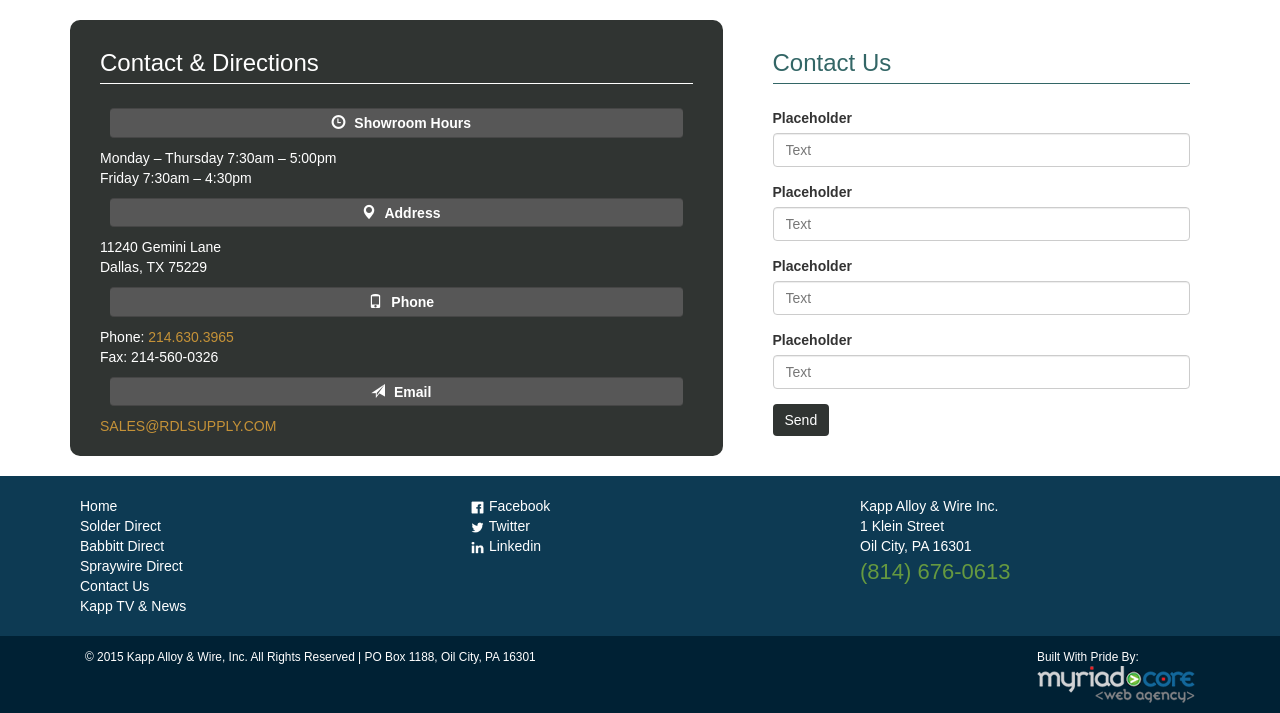
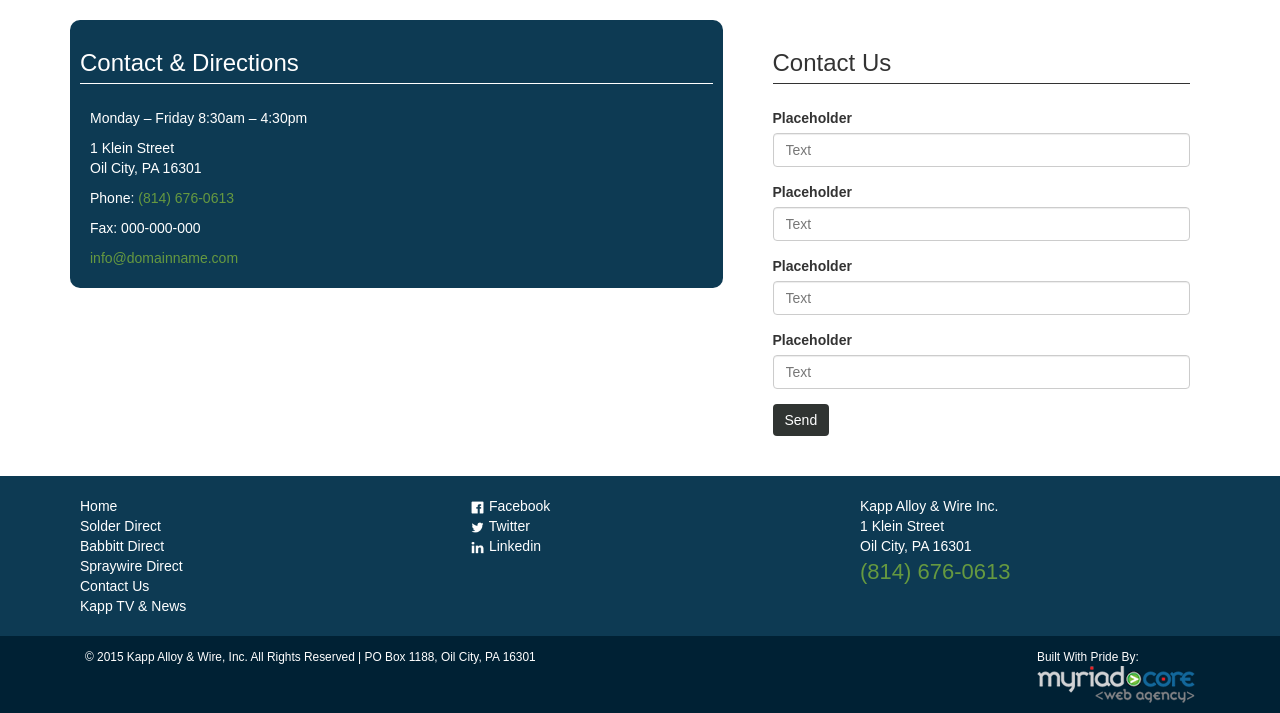
Before and after one commit to schwag/kappalloy, a PHP site: page /kappalloy/contact.php in a window 1280 px wide. Shown: the part 462-1175 px from the top of the page. Run offline with PHP 8.4, Linux system fonts and the light colour scheme; some libraries are stand-ins or nearby versions.

Commit message:
Added Contact Page

```diff
--- a/contact.php
+++ b/contact.php
@@ -8,7 +8,7 @@
 <section class="jumboMap">
    <!-- <div class="container">-->
 
-          <iframe src="https://www.google.com/maps/embed?pb=!1m14!1m8!1m3!1d6700.425186218038!2d-96.883978!3d32.892547!3m2!1i1024!2i768!4f13.1!3m3!1m2!1s0x864c2786d79b134d%3A0xdf700260d252daa!2s11240+Gemini+Ln%2C+Dallas%2C+TX+75229!5e0!3m2!1sen!2sus!4v1410883812371" width="100%" height="100%" frameborder="0" style="border:0"></iframe>
+          <iframe src="https://www.google.com/maps/embed?pb=!1m14!1m8!1m3!1d23931.546039763063!2d-79.72052972745493!3d41.429602845523796!3m2!1i1024!2i768!4f13.1!3m3!1m2!1s0x8833203831a77527%3A0xd951b521592b688a!2sKapp+Alloy+%26+Wire+Inc!5e0!3m2!1sen!2sus!4v1421441322513" width="100%" height="100%" frameborder="0" style="border:0"></iframe>
 
    <!-- </div>-->
 </section>
@@ -25,17 +25,12 @@
                             <div class="col-md-7">
                                 <div class="contactInfobox">
                                     <h3>Contact & Directions</h3>
-                                      <h4><span class="glyphicon glyphicon-time"></span> Showroom Hours</h4>
-                                          <p>Monday – Thursday 7:30am – 5:00pm</p>
-                                          <p>Friday 7:30am – 4:30pm</p>
-                                      <h4><span class="glyphicon glyphicon-map-marker"></span> Address</h4>
-                                          <p>11240 Gemini Lane</br>
-                                            Dallas, TX  75229</p>
-                                      <h4><span class="glyphicon glyphicon-phone"></span> Phone</h4>
-                                          <p>Phone: <a href="tel:214-630-3965">214.630.3965</a></p>
-                                          <p>Fax: 214-560-0326</p>
-                                      <h4><span class="glyphicon glyphicon-send"></span> Email</h4>
-                                          <p><a href="mailto:youremailaddress">SALES@RDLSUPPLY.COM</a></p>
+                                          <p>Monday – Friday 8:30am – 4:30pm</p>
+                                          <p>1 Klein Street</br>
+                                            Oil City, PA 16301</p>
+                                          <p>Phone: <a href="tel:1-814-676-0613">(814) 676-0613</a></p>
+                                          <p>Fax: 000-000-000</p>
+                                          <p><a href="mailto:youremailaddress">info@domainname.com</a></p>
                                 </div>
                             </div>
 
--- a/css/custom.css
+++ b/css/custom.css
@@ -12,8 +12,8 @@
 	padding-bottom: 7px;
 }
 h3{
-	color: #336666;
-	border-bottom: 1px solid #336666;
+	color: #333333;
+	border-bottom: 1px solid #333333;
 	margin-bottom: 24px;
 	padding-bottom: 7px;
 }
@@ -253,8 +253,8 @@
 	padding-right: 5px;
 }
 .contactInfobox{
-	background-color: #303432;
-	padding: 10px 30px 20px 30px;
+	background-color: #0D3A53;
+	padding: 10px;
 	margin: 10px 0px 10px 0px;
 	border-radius: 10px;
 	/*border: 2px solid #C59238;*/
@@ -273,11 +273,10 @@
 }
 .contactInfobox p{
 	color: #ffffff;
-	padding: 0px;
-	margin: 0px;
+	margin: 10px;
 }
 .contactInfobox a{
-	color: #C59238;
+	color: #669940;
 	padding: 0px;
 	margin: 0px;
 }
--- a/php/footer.php
+++ b/php/footer.php
@@ -40,7 +40,12 @@
         <div class="container">
             <footer>
                 <div class="col-md-6">
-                    <p><small>© 2015 Kapp Alloy & Wire, Inc. All Rights Reserved | PO Box 1188,  Oil City, PA 16301</small></p>
+                    <p><small>&copy; <?php
+                        $startYear = 2015;
+                        $curYear = date('Y');
+                        echo $startYear . (($startYear != $curYear) ? '-' . $curYear : '');
+                        ?> Kapp Alloy & Wire, Inc. All Rights Reserved | PO Box 1188,  Oil City, PA 16301</small>
+                    </p>
                 </div>
                 <div class="myriadCore col-md-6">
                     <p><small>Built With Pride By: <a href="http://www.myriadcore.com/" target="_blank"><img src="img/mc_logo.png" class="img-responsive"></a></small></p>
--- a/php/nav.php
+++ b/php/nav.php
@@ -17,8 +17,6 @@
             </div>
         </section>
 
-
-
             <!-- Header Navigation -->
 
         <section class="officialNavigation">
@@ -34,11 +32,11 @@
                         </div>
                         <div class="collapse navbar-collapse" id="collapse">
                             <ul class="nav navbar-nav">
-                                <a class="navbar-brand" href="#"><img src="img/logo.png" width="150" height="80"alt="Kapp Alloy & Wire, Inc." class="img-responsive"></a>
+                                <a class="navbar-brand" href="http://localhost/kappalloy/#"><img src="img/logo.png" width="150" height="80"alt="Kapp Alloy & Wire, Inc." class="img-responsive"></a>
                                 <li><a href="#">SOLDER DIRECT</a></li>
                                 <li><a href="#">BABBITT DIRECT</a></li>
                                 <li><a href="#">SPRAYWIRE DIRECT</a></li>
-                                <li><a href="#">CONTACT US</a></li>
+                                <li><a href="http://localhost/kappalloy/contact.php">CONTACT US</a></li>
                                 <li><a href="#">KAPP TV & NEWS</a></li>
                                 </li>
                             </ul>
```
Also changed, not shown: other parts of css/custom.css (+9 -28 lines). Lines whose indentation alone changed are shown as unchanged.
